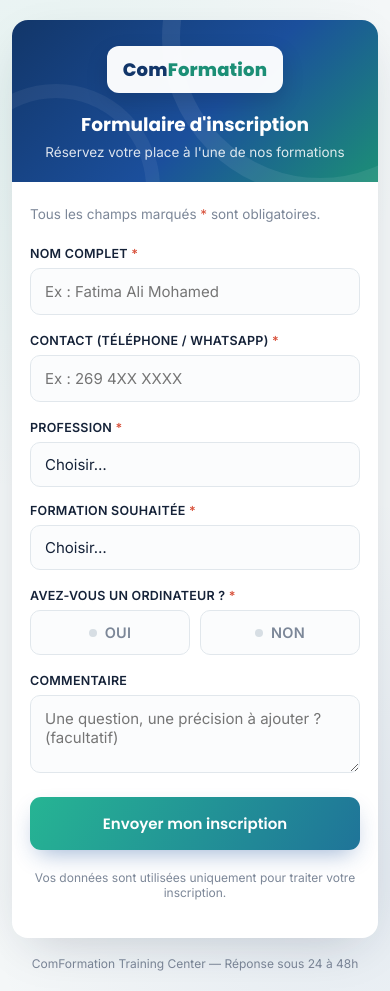
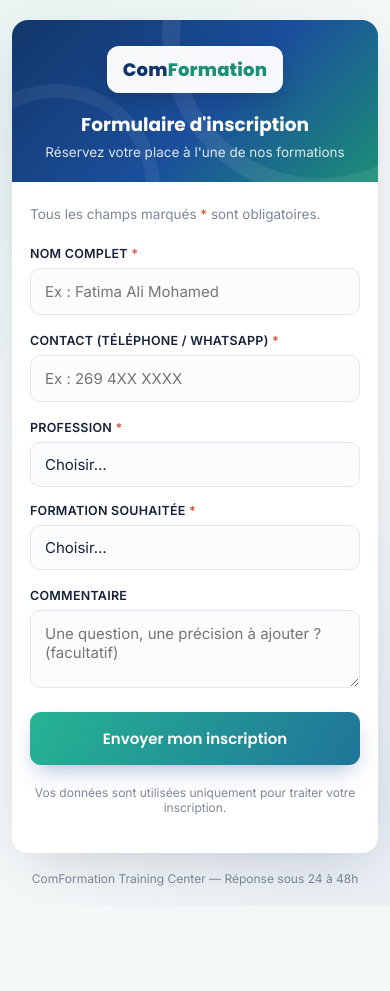
Before and after one commit to kmcomformation/form, a plain HTML site: page index.html in a window 390 px wide. After the commit the page ends 906 px from the top, so only its background shows below. Drawn offline with Linux system fonts and the light colour scheme.

Commit message:
Remove computer ownership toggle and validation
Removed the segmented toggle for computer ownership and related validation logic.

```diff
--- a/index.html
+++ b/index.html
@@ -210,59 +210,6 @@
     padding-right:36px;
   }
 
-  /* SEGMENTED TOGGLE (Oui / Non) */
-  .toggle-group{
-    display:grid;
-    grid-template-columns:1fr 1fr;
-    gap:10px;
-  }
-  .toggle-option{
-    position:relative;
-  }
-  .toggle-option input{
-    position:absolute;
-    opacity:0;
-    width:100%;
-    height:100%;
-    margin:0;
-    cursor:pointer;
-  }
-  .toggle-option .toggle-card{
-    display:flex;
-    align-items:center;
-    justify-content:center;
-    gap:8px;
-    border:1.5px solid #E1E7EC;
-    background:#FBFCFD;
-    border-radius:var(--radius-sm);
-    padding:13px 14px;
-    font-size:14.5px;
-    font-weight:600;
-    color:var(--gray);
-    transition:border-color .18s ease, background .18s ease, color .18s ease, box-shadow .18s ease;
-    user-select:none;
-  }
-  .toggle-option .toggle-card .dot{
-    width:8px;height:8px;border-radius:50%;
-    background:#D7DEE4;
-    transition:background .18s ease;
-  }
-  .toggle-option input:checked + .toggle-card{
-    border-color:var(--teal);
-    background:rgba(38,182,147,0.08);
-    color:var(--teal-dark);
-    box-shadow:0 0 0 4px rgba(38,182,147,0.10);
-  }
-  .toggle-option input:checked + .toggle-card .dot{
-    background:var(--teal);
-  }
-  .toggle-option input:focus-visible + .toggle-card{
-    outline:2px solid var(--teal);
-    outline-offset:2px;
-  }
-  .field.invalid .toggle-card{
-    border-color:var(--danger);
-  }
 
   .submit-btn{
     margin-top:6px;
@@ -412,7 +359,6 @@
     .head h1{font-size:18.5px;}
     .body-pad{padding:24px 18px 26px;}
     .row2{grid-template-columns:1fr;}
-    .toggle-group{grid-template-columns:1fr 1fr;}
     .success-actions{flex-direction:column;width:100%;}
     .success-actions .btn{width:100%;justify-content:center;}
   }
@@ -482,22 +428,6 @@
             </div>
           </div>
 
-
-          <div class="field" id="ordinateurField">
-            <label>Avez-vous un ordinateur ? <span class="req">*</span></label>
-            <div class="toggle-group" role="radiogroup" aria-label="Avez-vous un ordinateur ?">
-              <label class="toggle-option">
-                <input type="radio" name="ordinateur" value="Oui">
-                <span class="toggle-card"><span class="dot"></span> Oui</span>
-              </label>
-              <label class="toggle-option">
-                <input type="radio" name="ordinateur" value="Non">
-                <span class="toggle-card"><span class="dot"></span> Non</span>
-              </label>
-            </div>
-            <span class="error-msg">Veuillez indiquer si vous avez un ordinateur.</span>
-          </div>
-
           <div class="field">
             <label for="commentaire">Commentaire</label>
             <textarea id="commentaire" name="commentaire" placeholder="Une question, une précision à ajouter ? (facultatif)"></textarea>
@@ -560,7 +490,6 @@
       {el: document.getElementById('contact'), check: function(v){return v.replace(/[^0-9+]/g,'').length >= 7;}},
       {el: document.getElementById('profession'), check: function(v){return v !== '';}},
       {el: document.getElementById('formation'), check: function(v){return v !== '';}},
-
     ];
     required.forEach(function(item){
       var wrap = fieldOf(item.el);
@@ -572,16 +501,6 @@
       }
     });
 
-    // Champ "ordinateur" (radio group)
-    var ordinateurChecked = form.querySelector('input[name="ordinateur"]:checked');
-    var ordinateurWrap = document.getElementById('ordinateurField');
-    if(!ordinateurChecked){
-      ordinateurWrap.classList.add('invalid');
-      ok = false;
-    } else {
-      ordinateurWrap.classList.remove('invalid');
-    }
-
     return ok;
   }
 
@@ -589,9 +508,6 @@
     var el = document.getElementById(id);
     el.addEventListener('input', function(){ fieldOf(el).classList.remove('invalid'); });
     el.addEventListener('change', function(){ fieldOf(el).classList.remove('invalid'); });
-  });
-  form.querySelectorAll('input[name="ordinateur"]').forEach(function(el){
-    el.addEventListener('change', function(){ document.getElementById('ordinateurField').classList.remove('invalid'); });
   });
 
   iframe.addEventListener('load', function(){
```
